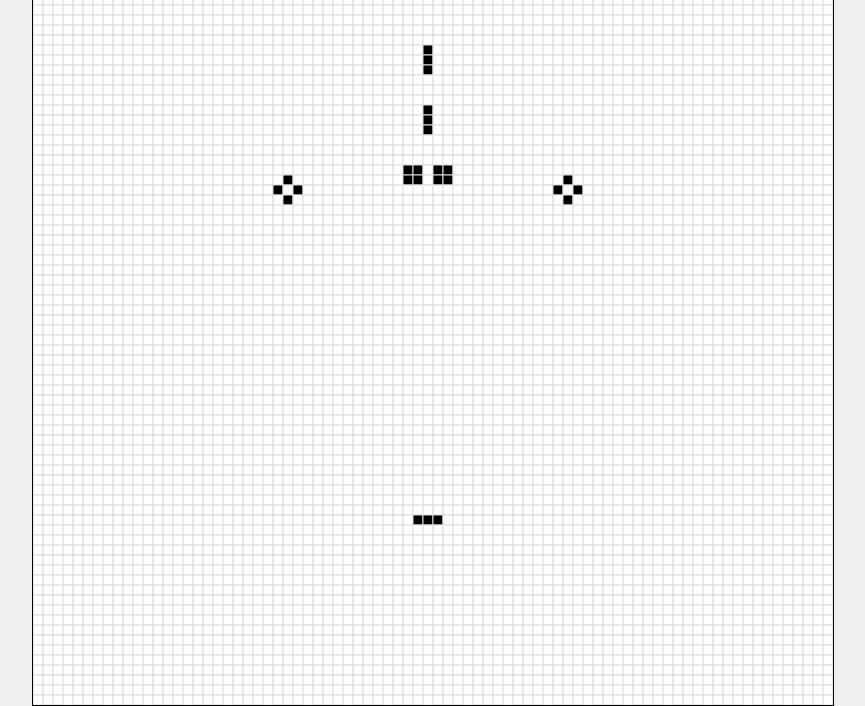
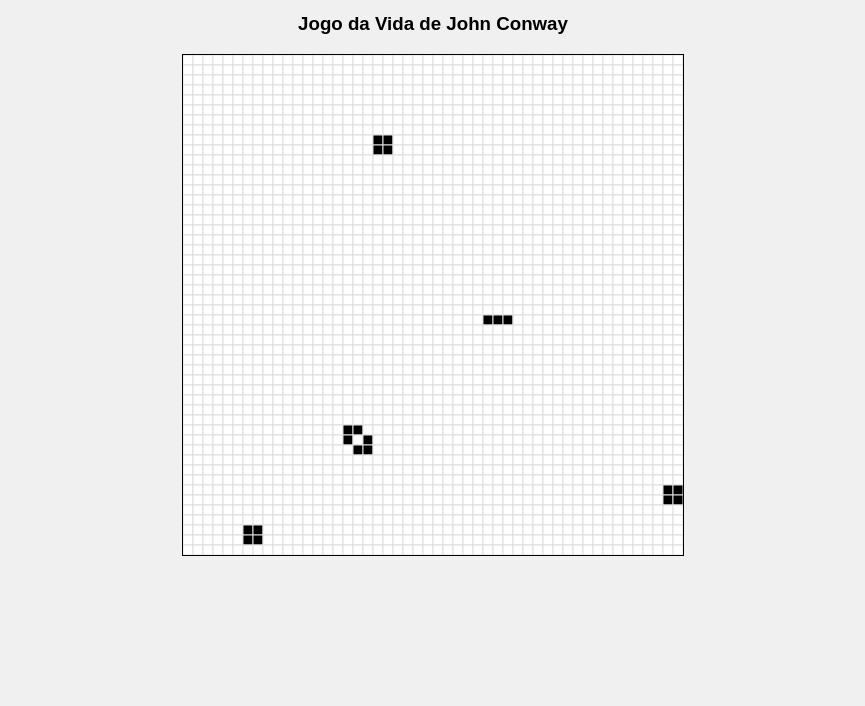
Before and after one commit to samuel-lope/game-of-life, a plain HTML site: page index.html in a window 1280 px wide. Shown: the part 159-865 px from the top of the page, without its empty margins (207-1072 px from the left). After the commit the page ends 800 px from the top, so only its background shows below. Drawn offline with Linux system fonts and the light colour scheme.

Commit message:
teste de padrao

```diff
--- a/app.js
+++ b/app.js
@@ -8,8 +8,8 @@ let grid, nextGrid;
 
 function setup() {
   const canvas = document.getElementById('gameCanvas');
-  canvas.width = 800;
-  canvas.height = 800;
+  canvas.width = 500;
+  canvas.height = 500;
   const context = canvas.getContext('2d');
 
   cols = Math.floor(canvas.width / cellSize);
@@ -119,17 +119,28 @@ function countNeighbors(grid, x, y) {
 
 // Exemplo de um padrão inicial
 const pattern = [
-  [0, 0, 1, 0, 0, 1, 0, 1, 0, 1, 0, 1, 0, 1, 0, 1, 0, 1, 0, 1, 0, 1, 0, 1, 0, 1, 0, 1, 0, 1, 0, 1, 0, 1, 0, 1, 0, 1, 0],
-  [0, 0, 1, 0, 0, 1, 0, 1, 0, 1, 0, 1, 0, 1, 0, 1, 0, 1, 0, 1, 0, 1, 0, 1, 0, 1, 0, 1, 0, 1, 0, 1, 0, 1, 0, 1, 0, 1, 0],
-  [0, 0, 1, 0, 0, 1, 0, 1, 0, 1, 0, 1, 0, 1, 0, 1, 0, 1, 0, 1, 0, 1, 0, 1, 0, 1, 0, 1, 0, 1, 0, 1, 0, 1, 0, 1, 0, 1, 0],
-  [0, 0, 1, 0, 0, 1, 0, 1, 0, 1, 0, 1, 0, 1, 0, 1, 0, 1, 0, 1, 0, 1, 0, 1, 0, 1, 0, 1, 0, 1, 0, 1, 0, 1, 0, 1, 0, 1, 0],
-  [0, 0, 1, 0, 0, 1, 0, 1, 0, 1, 0, 1, 0, 1, 0, 1, 0, 1, 0, 1, 0, 1, 0, 1, 0, 1, 0, 1, 0, 1, 0, 1, 0, 1, 0, 1, 0, 1, 0],
-  [0, 0, 1, 0, 0, 1, 0, 1, 0, 1, 0, 1, 0, 1, 0, 1, 0, 1, 0, 1, 0, 1, 0, 1, 0, 1, 0, 1, 0, 1, 0, 1, 0, 1, 0, 1, 0, 1, 0],
-  [0, 0, 1, 0, 0, 1, 0, 1, 0, 1, 0, 1, 0, 1, 0, 1, 0, 1, 0, 1, 0, 1, 0, 1, 0, 1, 0, 1, 0, 1, 0, 1, 0, 1, 0, 1, 0, 1, 0],
-  [0, 0, 1, 0, 0, 1, 0, 1, 0, 1, 0, 1, 0, 1, 0, 1, 0, 1, 0, 1, 0, 1, 0, 1, 0, 1, 0, 1, 0, 1, 0, 1, 0, 1, 0, 1, 0, 1, 0],
-  [0, 0, 1, 0, 0, 1, 0, 1, 0, 1, 0, 1, 0, 1, 0, 1, 0, 1, 0, 1, 0, 1, 0, 1, 0, 1, 0, 1, 0, 1, 0, 1, 0, 1, 0, 1, 0, 1, 0],
-  [0, 0, 1, 0, 0, 1, 0, 1, 0, 1, 0, 1, 0, 1, 0, 1, 0, 1, 0, 1, 0, 1, 0, 1, 0, 1, 0, 1, 0, 1, 0, 1, 0, 1, 0, 1, 0, 1, 0],
-  [0, 0, 1, 0, 0, 1, 0, 1, 0, 1, 0, 1, 0, 1, 0, 1, 0, 1, 0, 1, 0, 1, 0, 1, 0, 1, 0, 1, 0, 1, 0, 1, 0, 1, 0, 1, 0, 1, 0]
+  // Linhas de 0s correspondentes ao espaço acima dos padrões
+  [0, 0, 0, 0, 0, 0, 0, 0, 0, 0, 0, 0, 0, 0, 0, 0, 0, 0, 0, 0, 0, 0, 0, 0, 0, 0, 0, 0, 0, 0, 0, 0, 0, 0, 0, 0, 0],
+  [0, 0, 0, 0, 0, 0, 0, 0, 0, 0, 0, 0, 0, 0, 0, 0, 0, 0, 0, 0, 0, 0, 0, 0, 0, 0, 0, 0, 0, 0, 0, 0, 0, 0, 0, 0, 0],
+  // Primeiro padrão (bloco 2x2) à esquerda
+  [0, 0, 1, 1, 0, 0, 0, 0, 0, 0, 0, 0, 0, 0, 0, 0, 0, 0, 0, 0, 0, 0, 0, 0, 0, 0, 0, 0, 0, 0, 0, 0, 0, 0, 0, 0, 0],
+  [0, 0, 1, 1, 0, 0, 0, 0, 0, 0, 0, 0, 0, 0, 0, 0, 0, 0, 0, 0, 0, 0, 0, 0, 0, 0, 0, 0, 0, 0, 0, 0, 0, 0, 0, 0, 0],
+  [0, 0, 0, 0, 0, 0, 0, 0, 0, 0, 0, 0, 0, 0, 0, 0, 0, 0, 0, 0, 0, 0, 0, 0, 0, 0, 0, 0, 0, 0, 0, 0, 0, 0, 0, 0, 0],
+  [0, 0, 0, 0, 0, 0, 0, 0, 0, 0, 0, 0, 0, 0, 0, 0, 0, 0, 0, 0, 0, 0, 0, 0, 0, 0, 0, 0, 0, 0, 0, 0, 0, 0, 0, 0, 0],
+  // Segundo padrão (oscilador) no centro
+  [0, 0, 0, 0, 0, 0, 0, 0, 0, 1, 0, 0, 1, 0, 0, 0, 0, 1, 1, 1, 0, 0, 0, 1, 0, 0, 0, 0, 0, 0, 0, 0, 0, 0, 0, 0, 0],
+  [0, 0, 0, 0, 0, 0, 0, 0, 0, 0, 0, 0, 0, 0, 0, 0, 0, 0, 0, 0, 0, 0, 0, 0, 0, 0, 0, 0, 0, 0, 0, 0, 0, 0, 0, 0, 0],
+  // Terceiro padrão (nave) à direita
+  [0, 0, 0, 0, 0, 0, 0, 0, 0, 0, 0, 0, 0, 0, 0, 0, 0, 0, 0, 0, 0, 0, 0, 0, 0, 0, 0, 0, 0, 0, 0, 0, 1, 0, 0, 0, 0],
+  [0, 0, 0, 0, 0, 0, 0, 0, 0, 0, 0, 0, 0, 0, 0, 0, 0, 0, 0, 0, 0, 0, 0, 0, 0, 0, 0, 0, 0, 0, 0, 1, 0, 0, 0, 0, 0],
+  [0, 0, 0, 0, 0, 0, 0, 0, 0, 0, 0, 0, 0, 0, 0, 0, 0, 0, 0, 0, 0, 0, 0, 0, 0, 0, 0, 0, 0, 0, 1, 1, 1, 0, 0, 0, 0],
+  [0, 0, 0, 0, 0, 0, 0, 0, 0, 0, 0, 0, 0, 0, 0, 0, 0, 0, 0, 0, 0, 0, 0, 0, 0, 0, 0, 0, 0, 0, 0, 1, 0, 0, 0, 0, 0],
+  [0, 0, 0, 0, 0, 0, 0, 0, 0, 0, 0, 0, 0, 0, 0, 0, 0, 0, 0, 0, 0, 0, 0, 0, 0, 0, 0, 0, 0, 0, 0, 0, 0, 0, 0, 0, 0],
+  // Espaço vazio após o padrão
+  [0, 0, 0, 0, 0, 0, 0, 0, 0, 0, 0, 0, 0, 0, 0, 0, 0, 0, 0, 0, 0, 0, 0, 0, 0, 0, 0, 0, 0, 0, 0, 0, 0, 0, 0, 0, 0],
+  [0, 0, 0, 0, 0, 0, 0, 0, 0, 0, 0, 0, 0, 0, 0, 0, 0, 0, 0, 0, 0, 0, 0, 0, 0, 0, 0, 0, 0, 0, 0, 0, 0, 0, 0, 0, 0],
+  [0, 0, 0, 0, 0, 0, 0, 0, 0, 0, 0, 0, 0, 0, 0, 0, 0, 0, 0, 0, 0, 0, 0, 0, 0, 0, 0, 0, 0, 0, 0, 0, 0, 0, 0, 0, 0],
 ];
 
+
 window.onload = setup;
--- a/style.css
+++ b/style.css
@@ -19,6 +19,6 @@ canvas {
 
 /* Adicionando estilo para as linhas da grade */
 .grid-line {
-  stroke: #fff;
+  stroke: #ddd;
   stroke-width: 1;
 }
```
